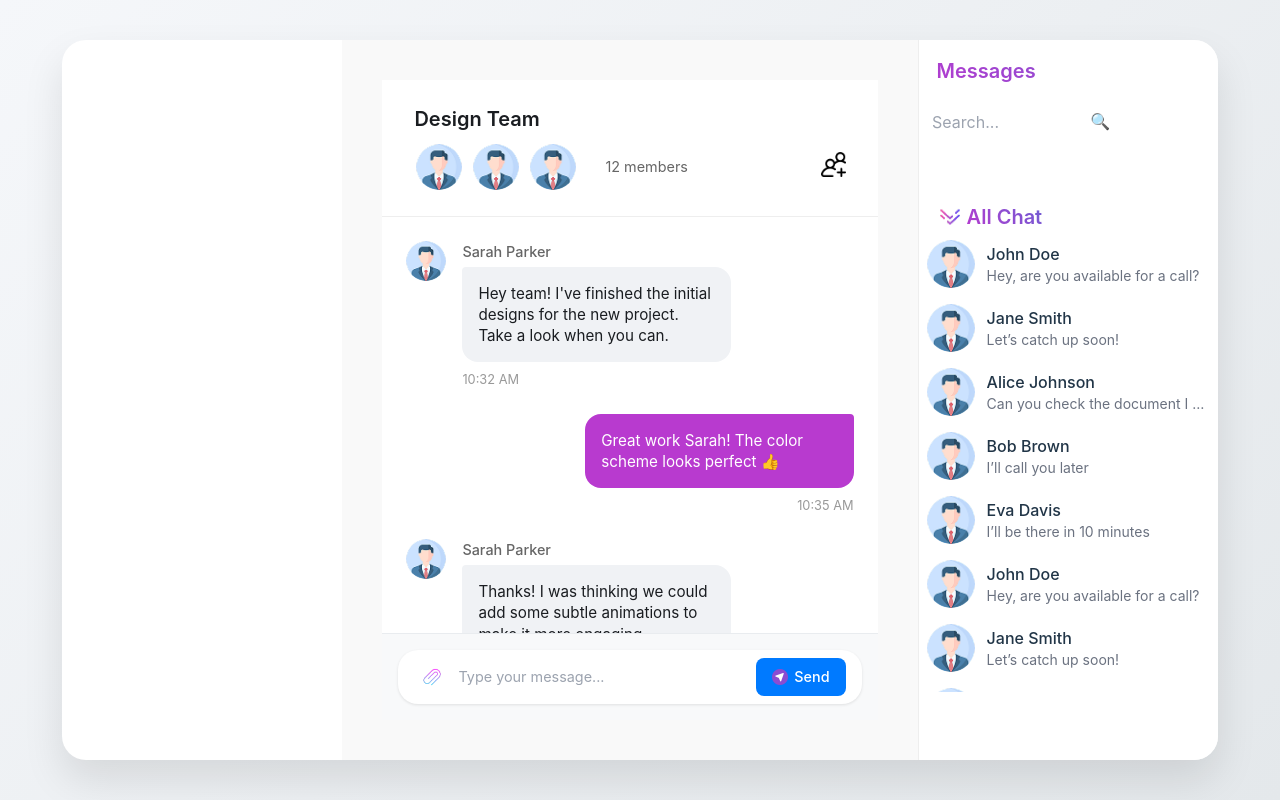
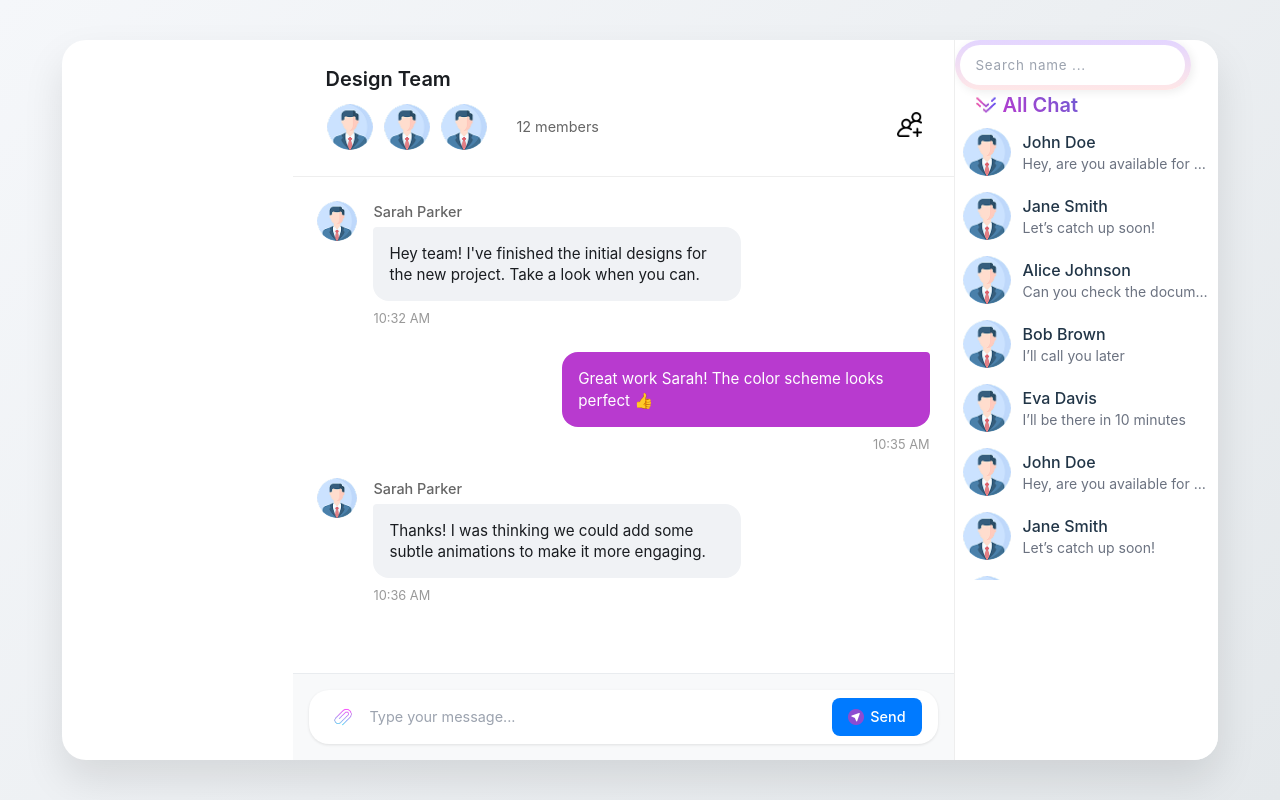
Before and after one commit to omar-ahmed2/desktop-real-time-chat-pp, a React (Vite) app in the folder desktop-real-time-chat-app/: page /chat in a window 1280 px wide. Built offline with nearby package versions, Linux system fonts and the light colour scheme.

Commit message:
input filter

```diff
--- a/desktop-real-time-chat-app/src/components/Chat/ChatLayout.css
+++ b/desktop-real-time-chat-app/src/components/Chat/ChatLayout.css
@@ -21,7 +21,7 @@
 
 .chat-layout {
   display: grid;
-  grid-template-columns: 280px 1fr 300px;
+  grid-template-columns: 0.7fr 2fr 0.8fr;
   height: 100%;
   width: 100%;
   position: absolute;
@@ -127,17 +127,13 @@
 }
 
 /* Responsive Design */
-@media (max-width: 1200px) {
-  .chat-layout {
-    grid-template-columns: 240px 1fr 280px;
-  }
-}
+
 
 @media (max-width: 992px) {
   .chat-layout {
-    grid-template-columns: 240px 1fr;
+    grid-template-columns: 3fr 1fr ;
   }
-  .right-sidebar {
+  .sidebar {
     display: none;
   }
 }
--- a/desktop-real-time-chat-app/src/components/Chat/ChatLayout.jsx
+++ b/desktop-real-time-chat-app/src/components/Chat/ChatLayout.jsx
@@ -4,11 +4,16 @@ import MessageRoom from './MessageRoom/MessageRoom';
 import MessageInput from './MessageInput/MessageInput';
 import './ChatLayout.css';
 import ChatList from './chatList';
-import SearchBar from './searchbar/Searchbar';
+import SearchBar from './searchbar/ChatSearchInput';
 import { useState , useRef } from 'react';
+import ChatRightSidebar from './Sidebar/ChatRightSideBar';
+
 const ChatLayout = () => {
   const [message, setMessage] = useState(null);
+
+
   return (
+    // left side bar
     <div className="chat-layout-container">
       <div className="chat-main-card">
         <div className="chat-layout">
@@ -23,13 +28,14 @@ const ChatLayout = () => {
           </div>
           {/* right-sidebar */}
           <div className="right-sidebar flex flex-col h-full overflow-hidden">
-            <h2 className="logo-text p1">Messages</h2>
+            {/* <h2 className="logo-text p1">Messages</h2>
             <SearchBar />
             <div className="flex">
               <img src="/images/image (7).png" className="pleft" />
               <h4 className="logo-text">All Chat</h4>
             </div>
-            <ChatList setMessage={setMessage} />
+            <ChatList setMessage={setMessage} /> */}
+            <ChatRightSidebar/>
           </div>
         </div>
       </div>
--- /dev/null
+++ b/desktop-real-time-chat-app/src/components/Chat/Sidebar/ChatRightSideBar.jsx
@@ -0,0 +1,41 @@
+import React, { useState, useMemo } from 'react';
+import { chatUsers } from '../../../data/mockdata';
+
+import ChatList from '../chatList';
+import ChatSearchInput from '../searchbar/ChatSearchInput';
+
+const ChatRightSidebar = () => {
+  const [searchTerm, setSearchTerm] = useState('');
+
+
+  const filteredUsers = useMemo(() => {
+    const term = searchTerm.trim().toLowerCase();
+    return term
+      ? chatUsers.filter(user =>
+          user.name.toLowerCase().includes(term)
+        )
+      : chatUsers;
+  }, [searchTerm]);
+
+
+
+
+  return (
+    <>
+      <ChatSearchInput
+        searchTerm={searchTerm}
+        setSearchTerm={setSearchTerm}
+      />
+
+        <div className="flex">
+            <img src="/images/image (7).png" className="pleft" />
+            <h4 className="logo-text">All Chat</h4>
+        </div>
+
+      <ChatList users={filteredUsers} />
+
+    </>
+  );
+};
+
+export default ChatRightSidebar;
--- /dev/null
+++ b/desktop-real-time-chat-app/src/components/Chat/searchbar/ChatSearchInput.jsx
@@ -0,0 +1,22 @@
+import React, { useState } from 'react';
+import searchclasses from './searchbar.module.css';
+
+const ChatSearchInput = ({ searchTerm, setSearchTerm }) => {
+
+  return (
+
+
+      <div className={searchclasses.InputSearchContainer}>
+        <input placeholder="Search name ..." className={searchclasses.inputSearchuser} type="text"
+         value={searchTerm}
+         onChange={(e) => setSearchTerm(e.target.value)} />
+
+      </div>
+
+  );
+
+
+};
+
+
+export default ChatSearchInput;
--- a/desktop-real-time-chat-app/src/components/Chat/searchbar/Searchbar.jsx
+++ /dev/null
@@ -1,33 +0,0 @@
-import React, { useState } from 'react';
-
-const SearchBar = ({ onSearch }) => {
-  const [query, setQuery] = useState('');
-
-  // Update the state with the current input value
-  const handleInputChange = (event) => {
-    setQuery(event.target.value);
-  };
-
-  // Handle the form submission
-  const handleSubmit = (event) => {
-    event.preventDefault();
-    if (onSearch) {
-      onSearch(query);
-    }
-  };
-
-  return (
-    <form onSubmit={handleSubmit} className='inputWithButton'>
-      <input
-        type="text"
-        value={query}
-        onChange={handleInputChange}
-        placeholder="   Search..."
-        style={{color:'black'}}
-      />
-      <button type="submit">🔍</button>
-    </form>
-  );
-};
-
-export default SearchBar;
--- /dev/null
+++ b/desktop-real-time-chat-app/src/components/Chat/searchbar/Searchbar.module.css
@@ -0,0 +1,27 @@
+.InputSearchContainer {
+    width: 90%;
+    height: 50px;
+    display: flex;
+    align-items: center;
+    justify-content: center;
+    background: linear-gradient(to bottom,rgb(227, 213, 255),rgb(255, 231, 231));
+    border-radius: 30px;
+    overflow: hidden;
+    box-shadow: 2px 2px 10px rgba(0, 0, 0, 0.075);
+  }
+
+
+
+  .inputSearchuser {
+    width: 95%;
+    height: 40px;
+    border: none;
+    outline: none;
+    caret-color: rgb(255, 81, 0);
+    background-color: rgb(255, 255, 255);
+    border-radius: 30px;
+    padding-left: 15px;
+    letter-spacing: 0.8px;
+    color: rgb(19, 19, 19);
+    font-size: 13.4px;
+  };
--- a/desktop-real-time-chat-app/src/components/Settings/Settings.css
+++ b/desktop-real-time-chat-app/src/components/Settings/Settings.css
@@ -174,15 +174,15 @@
   }
 
   /* Main content area */
-  .main-content {
+  .main_content {
     flex: 1;
     padding: 40px;
     background-color: #f9f9f9;
 
     opacity: 0;
     transform: translateX(40px);
-    animation: slideInRight 2s ease forwards;
-    animation-delay: 1.2s;
+    animation: slideInRight 1s ease forwards;
+    animation-delay: 0.6s;
   }
 
   @keyframes slideInRight {
--- a/desktop-real-time-chat-app/src/components/Settings/Settings.jsx
+++ b/desktop-real-time-chat-app/src/components/Settings/Settings.jsx
@@ -43,7 +43,7 @@ const Settings = () => {
         onSelect={setSelectedSection}
         onBack={handleBack}
       />
-      <div className="main-content">{renderContent()}</div>
+      <div className="main_content">{renderContent()}</div>
     </div>
   );
 };
```
Also changed, not shown: 1 other file (tests, documents, lock files or other folders).
